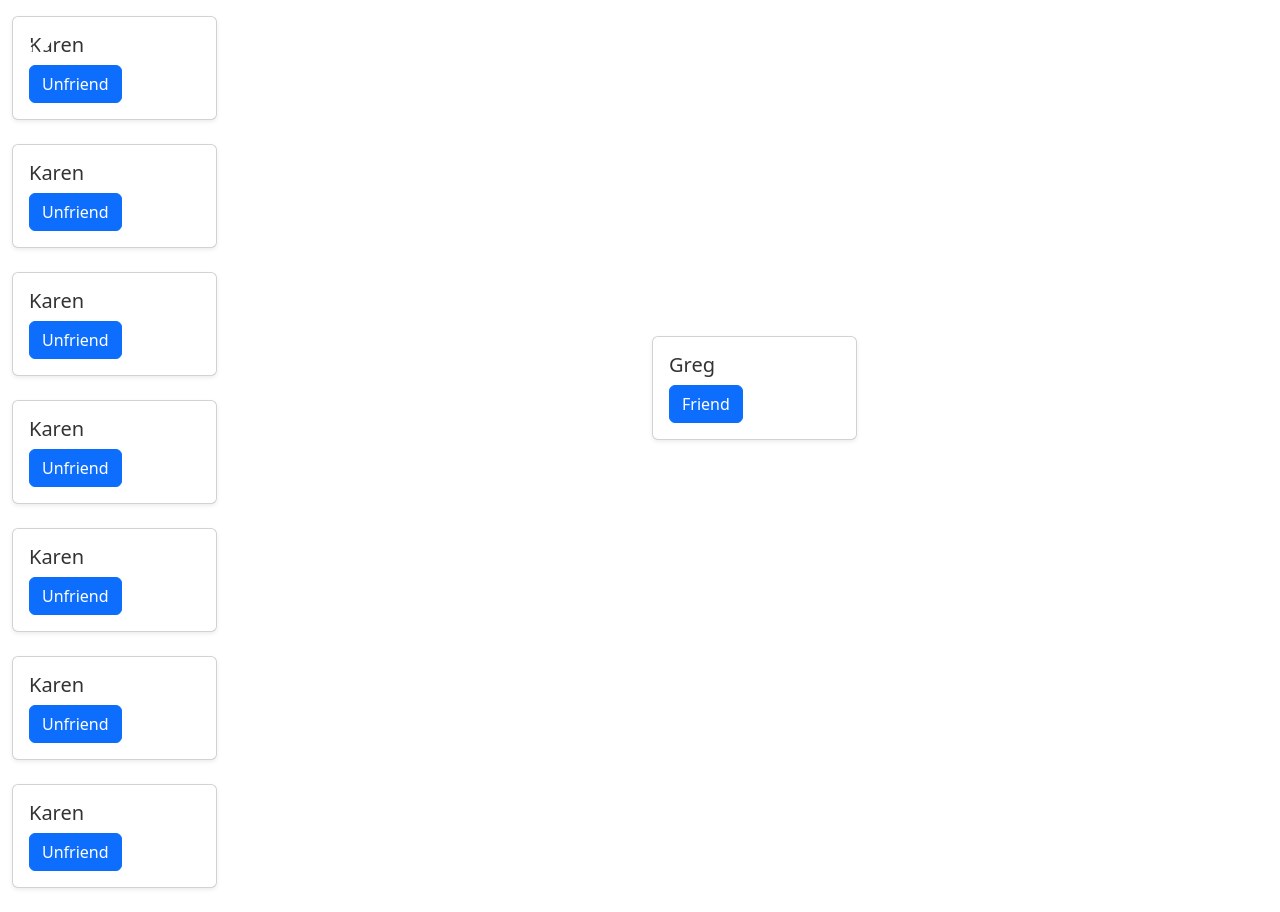
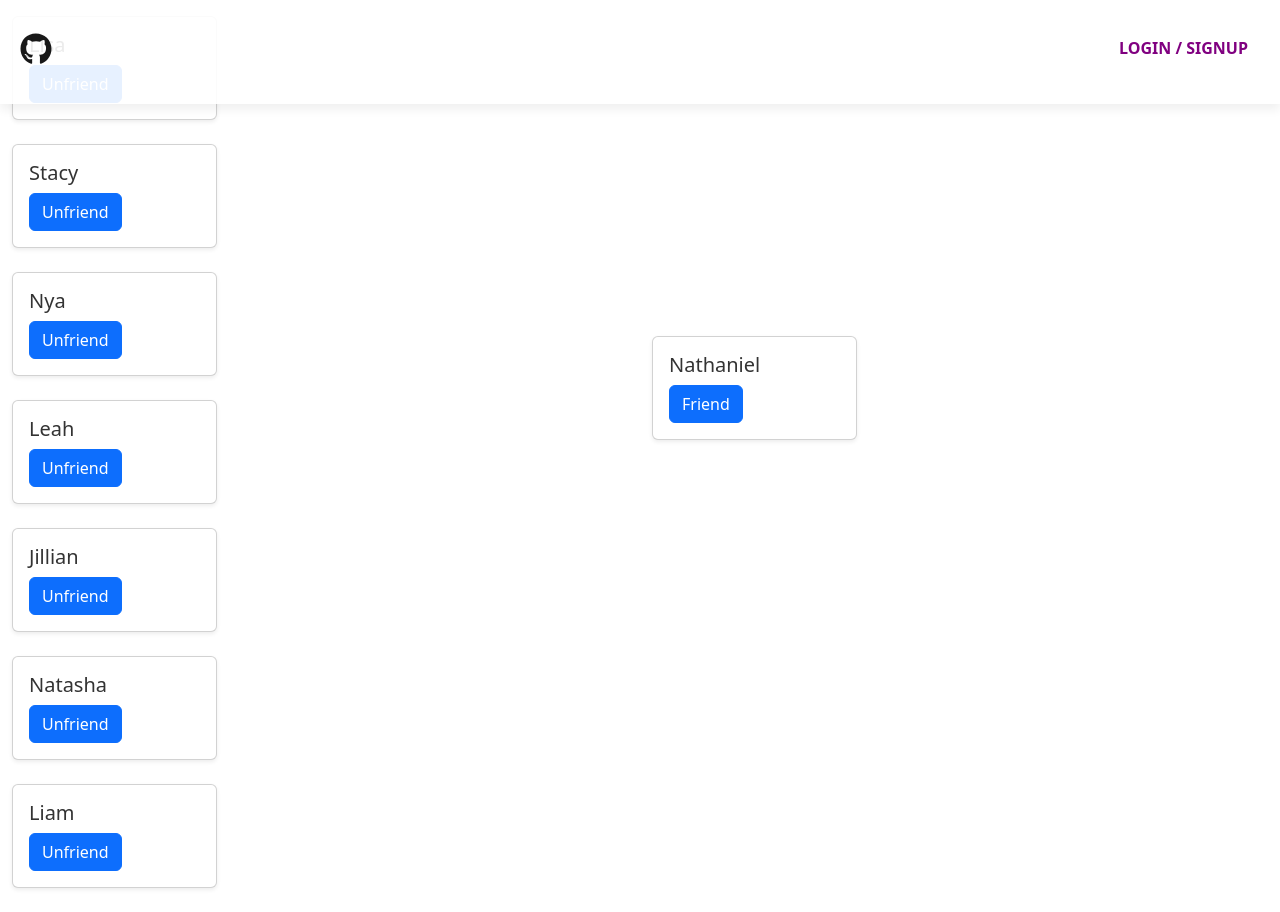
Before and after one commit to kayfernander2022/Snapshot-frontend, a React (Create React App) app: page /1/friends in a window 1280 px wide. Built offline with nearby package versions, Linux system fonts and the light colour scheme.

Commit message:
fix linting issues

```diff
--- a/src/Router.tsx
+++ b/src/Router.tsx
@@ -1,5 +1,5 @@
 import React from "react";
-import { BrowserRouter, createBrowserRouter, createRoutesFromElements, Route } from "react-router-dom";
+import { createBrowserRouter, createRoutesFromElements, Route } from "react-router-dom";
 import App from "./pages/App";
 import Home from "./pages/Home";
 import PhotosPage from "./pages/PhotosPage";
@@ -8,7 +8,6 @@ import LoginPage from "./pages/LoginPage";
 import LogoutPage from './pages/LogoutPage';
 import ViewPhotoPage from "./pages/ViewPhotoPage";
 import { userPhotosLoader, photoLoader } from "./loaders/photosLoader";
-import { deletePhotoAction } from "./actions/photoActions";
 
 export const Router = createBrowserRouter(
   createRoutesFromElements(
--- /dev/null
+++ b/src/actions/shareActions.ts
@@ -0,0 +1,36 @@
+export interface ISharedTo{
+  url: string | undefined,
+  photoId: string,
+  friendIds: string[]
+}
+
+
+//Create Action ??
+export const shareAction = async ({ url, photoId, friendIds}:ISharedTo):Promise<void> => {
+  if(!url) return undefined;
+
+  const request = { photoId, friendIds };
+
+  await fetch(`${url}/api/sharedTos`, {
+      method: "POST",
+      headers: {
+          "Content-Type": "application/json"
+      },
+      body: JSON.stringify(request)
+  });
+}
+
+
+//Delete Action??
+export const unshareAction = async ({ url, photoId, friendIds}:ISharedTo):Promise<void> => {
+  if(!url) return undefined;
+
+  friendIds.forEach(async (friendId) => {
+      await fetch(`${url}/api/sharedTos/${photoId}/friend/${friendId}`, {
+        method: "DELETE",
+        headers: {
+            "Content-Type": "application/json"
+        }
+    });
+  })
+}
--- a/src/components/photos/photoCard.tsx
+++ b/src/components/photos/photoCard.tsx
@@ -9,6 +9,7 @@ import { FontAwesomeIcon } from '@fortawesome/react-fontawesome';
 import { faHeart } from '@fortawesome/free-solid-svg-icons';
 import { usersLoader } from "../../loaders/usersLoader";
 import SharedTo from '../../models/sharedTo';
+import { shareAction, unshareAction } from '../../actions/shareActions';
 
 export const PhotoCard: React.FC<Photos> = props => {
     const navigate = useNavigate();
@@ -25,9 +26,9 @@ export const PhotoCard: React.FC<Photos> = props => {
     const showShare = (event: React.MouseEvent<HTMLButtonElement>) => {
         setShowModal(true);
         usersLoader(url!).then((users) => {
-            const sharedTos: SharedTo[] = users.map((user) => {
+            const sharedTos: SharedTo[] = users.filter((user => user.id !== currentUser?.id)).map((user) => {
                 return {
-                    photoId: props.id,
+                    photoId: props.id!,
                     user: user,
                     isShared: false
                 }
@@ -42,6 +43,16 @@ export const PhotoCard: React.FC<Photos> = props => {
 
       const handleShare = (event: React.MouseEvent<HTMLButtonElement>) => {
         event.preventDefault();
+        const shares: string[] = sharedTos.filter(shared => shared.isShared).map((sharedTo) => {
+            return sharedTo.user.id
+        });
+
+        const unshares = sharedTos.filter(unshared => !unshared.isShared).map((unsharedTo) =>{
+            return unsharedTo.user.id
+        })
+
+        shareAction({url, photoId: props.id!, friendIds: shares })
+        unshareAction({url, photoId: props.id!, friendIds: unshares})
         hideShare();
       }
 
@@ -73,11 +84,14 @@ export const PhotoCard: React.FC<Photos> = props => {
             <Card.Body>
                 {props.imageName && <Card.Title>{props.imageName}</Card.Title>}
                 <Card.Text>{props.caption}</Card.Text>
+                {!props.isSharedPhoto &&
                 <Stack direction="horizontal" gap={2}>
                 <Button variant='primary' onClick={showShare}>Share</Button>
                 <Button variant='secondary' onClick={deleteClick}>Delete</Button>
                 <FontAwesomeIcon icon={faHeart}/>
                 </Stack>
+                }
+                {props.isSharedPhoto && <Card.Text>Shared From: {props.sharedFrom}</Card.Text>}
             </Card.Body>
         </Card>
         <Modal show={showModal} onHide={hideShare} backdrop='static' size='sm' centered>
--- a/src/components/topNav/index.tsx
+++ b/src/components/topNav/index.tsx
@@ -22,12 +22,12 @@ export const TopNav: React.FC<INavProps> = (props: INavProps) => {
         if (window.pageYOffset > navbar.offsetHeight) {
             setVariant('light')
         } else {
-              setVariant('dark')
+            setVariant('light')
         }
     })
 
       // Auto-advance menu.
-       const temp = new ScrollSpy(body, {
+    new ScrollSpy(body, {
         target: '.navbar.fixed-top',
         offset: navbar.offsetHeight + 50,
     });
--- a/src/loaders/photosLoader.ts
+++ b/src/loaders/photosLoader.ts
@@ -9,7 +9,17 @@ export const userPhotosLoader = async ({params}: LoaderFunctionArgs):Promise<Pho
 
   const photos: Photos[] = await response.json();
 
+  const sharedPhotoResponse = await fetch(`${URL}/api/sharedTos/friend/${params.userId}`);
+
+  const sharedPhotos: Photos[] = await sharedPhotoResponse.json();
+
   console.log(JSON.stringify(photos));
+  console.log(JSON.stringify(sharedPhotos));
+
+  sharedPhotos.forEach((sharedPhoto) => {
+    sharedPhoto.isSharedPhoto = true;
+    photos.push(sharedPhoto);
+  })
 
   return photos;
 }
--- a/src/models/photos.tsx
+++ b/src/models/photos.tsx
@@ -4,4 +4,6 @@ export default interface Photos{
   imageName?:string;
   caption: string;
   userId: string | undefined;
+  isSharedPhoto?: boolean;
+  sharedFrom?: string;
 }
--- a/src/models/sharedTo.tsx
+++ b/src/models/sharedTo.tsx
@@ -1,7 +1,7 @@
 import UserView from "./userView";
 
 export default interface SharedTo{
-  photoId?: string | undefined;
-  user: UserView | undefined;
+  photoId: string;
+  user: UserView;
   isShared: boolean;
 }
--- a/src/pages/FriendsPage.tsx
+++ b/src/pages/FriendsPage.tsx
@@ -8,6 +8,7 @@ export interface IFriendsPageProps {
 
 }
 
+//testing
 const FriendsPage: React.FunctionComponent<IFriendsPageProps> = () => {
   const friends:Friend[] = [{
     id:'test',
@@ -18,44 +19,44 @@ const FriendsPage: React.FunctionComponent<IFriendsPageProps> = () => {
     id:'test',
     userId:'test',
     friendId:'test',
-    name:'Karen'
+    name:'Lisa'
   },{
     id:'test',
     userId:'test',
     friendId:'test',
-    name:'Karen'
+    name:'Stacy'
   },{
     id:'test',
     userId:'test',
     friendId:'test',
-    name:'Karen'
+    name:'Nya'
   },{
     id:'test',
     userId:'test',
     friendId:'test',
-    name:'Karen'
+    name:'Leah'
   },{
     id:'test',
     userId:'test',
     friendId:'test',
-    name:'Karen'
+    name:'Jillian'
   },
   {
     id:'test',
     userId:'test',
     friendId:'test',
-    name:'Karen'
+    name:'Natasha'
   },
   {
     id:'test',
     userId:'test',
     friendId:'test',
-    name:'Karen'
+    name:'Liam'
   }]
 
   const users: UserView[] = [{
     id:'test',
-    name:'Greg'
+    name:'Nathaniel'
   }]
 
   return (<div style={{justifyContent:'center', alignItems:'center', display:'flex', position:'absolute', width:'100%', height:'100%'}}>
--- a/src/pages/LogoutPage.tsx
+++ b/src/pages/LogoutPage.tsx
@@ -5,7 +5,7 @@ export interface ILogoutPageProps {
 }
 
 const LogoutPage: React.FunctionComponent<ILogoutPageProps> = () => {
-  return (<div style={{justifyContent:'center', alignItems:'center', display:'flex', position:'absolute', width:'100%', height:'100%'}}><p>This is Logout Page</p></div>);
+  return (<div style={{justifyContent:'center', alignItems:'center', display:'flex', position:'absolute', width:'100%', height:'100%'}}><p>You are now logged out</p></div>);
 }
 
 export default LogoutPage;
```
Also changed, not shown: src/actions/photoActions.ts (+7 -0 lines). Lines whose indentation alone changed are shown as unchanged.
